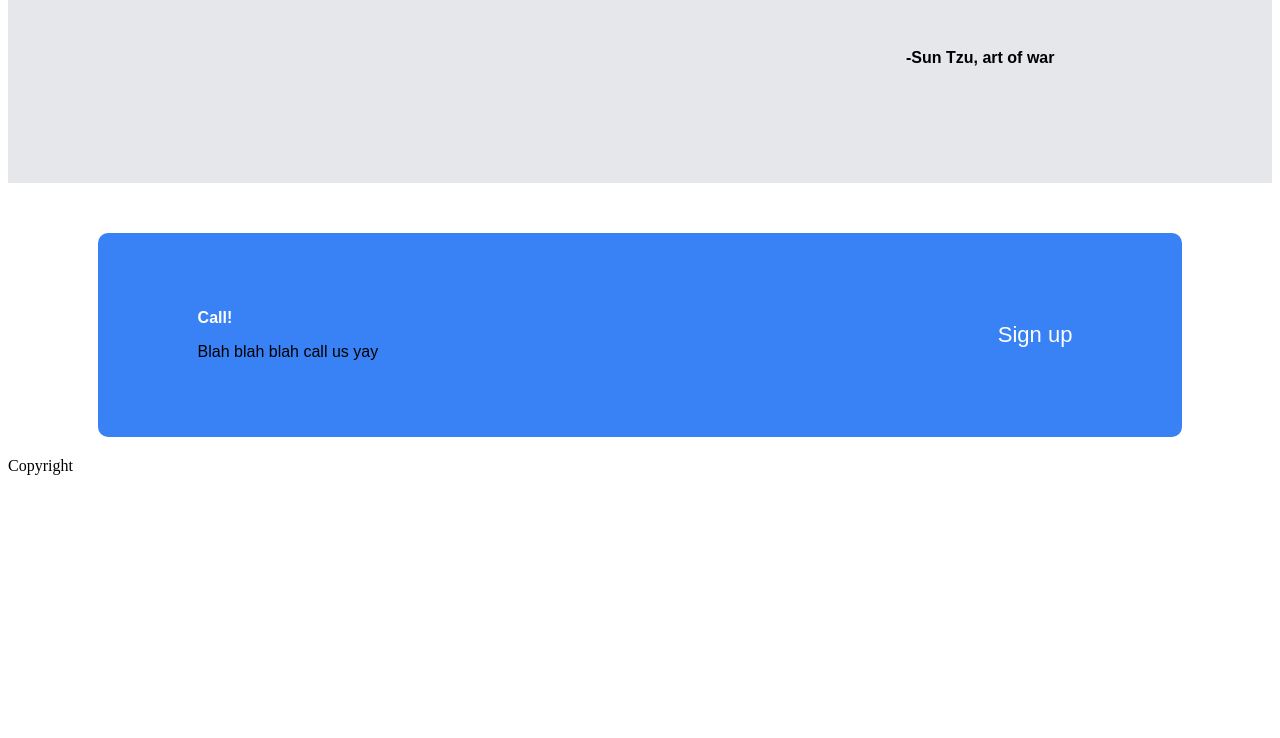
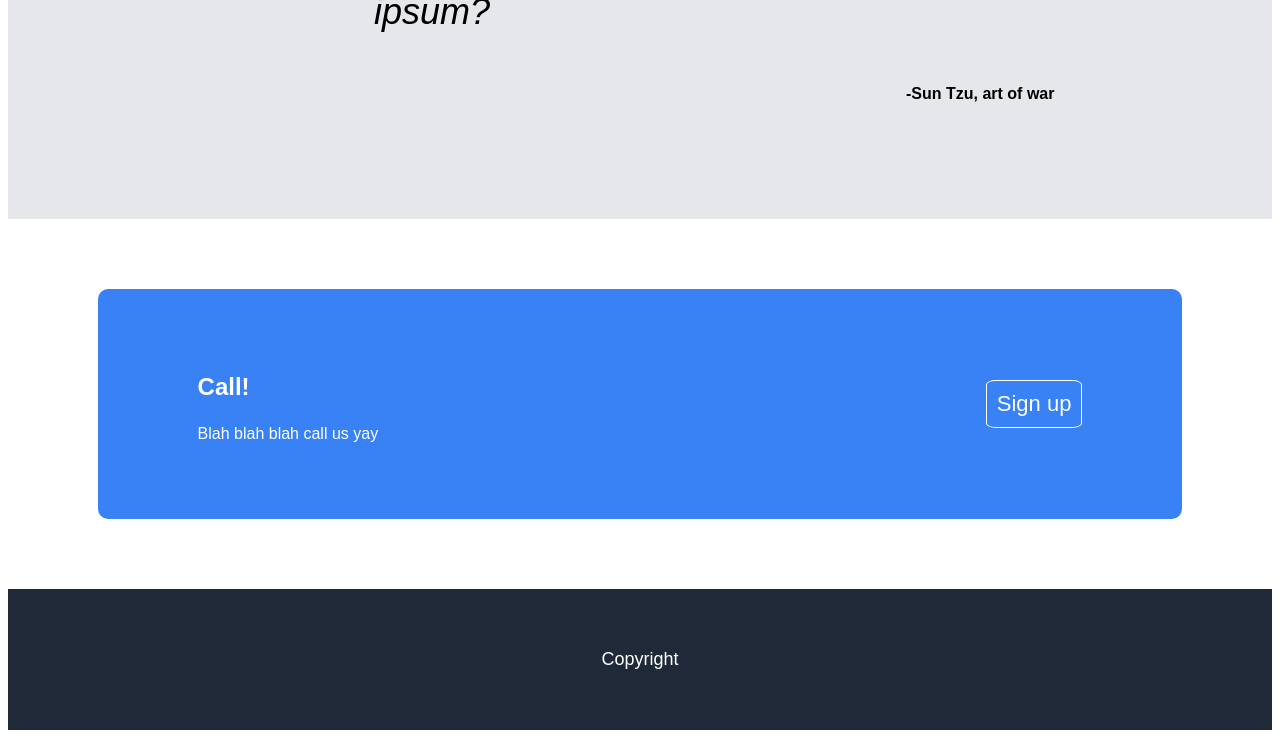
Before and after one commit to i-Amina/landing-page, a plain HTML site: page index.html in a window 1280 px wide. Shown: the part 1935-2673 px from the top of the page. Before the commit the page ends 2418 px from the top, so only its background shows below. Drawn offline with Linux system fonts and the light colour scheme.

Commit message:
Finishing touches

```diff
--- a/css/style.css
+++ b/css/style.css
@@ -138,7 +138,8 @@
 .backgroundad{
     background-color: #3882F6;
     margin: 20px;
-    margin-top: 50px;
+    margin-top: 70px;
+    margin-bottom: 70px;
     width: 70%;
     padding: 60px;
     padding-left: 100px;
@@ -146,9 +147,32 @@
     border-radius: 10px;
     display: flex;
     justify-content: space-between;
+    align-items: center;
 }
 
 .adcall{
     font-weight: bold;
     color: white;
+    font-size: 24px;
 }
+
+.adblah{
+    color: white;
+}
+
+.adbtn{
+    border: 1px solid white;
+}
+
+/*Footer*/
+
+.footer{
+    background-color: #1F2937;
+    display: flex;
+    justify-content: center;
+    align-items: center;
+    color: white;
+    font-size: 18px;
+    font-family: Arial, Helvetica, sans-serif;
+    padding: 60px;
+}
```
Also changed, not shown: index.html (+2 -0 lines).
